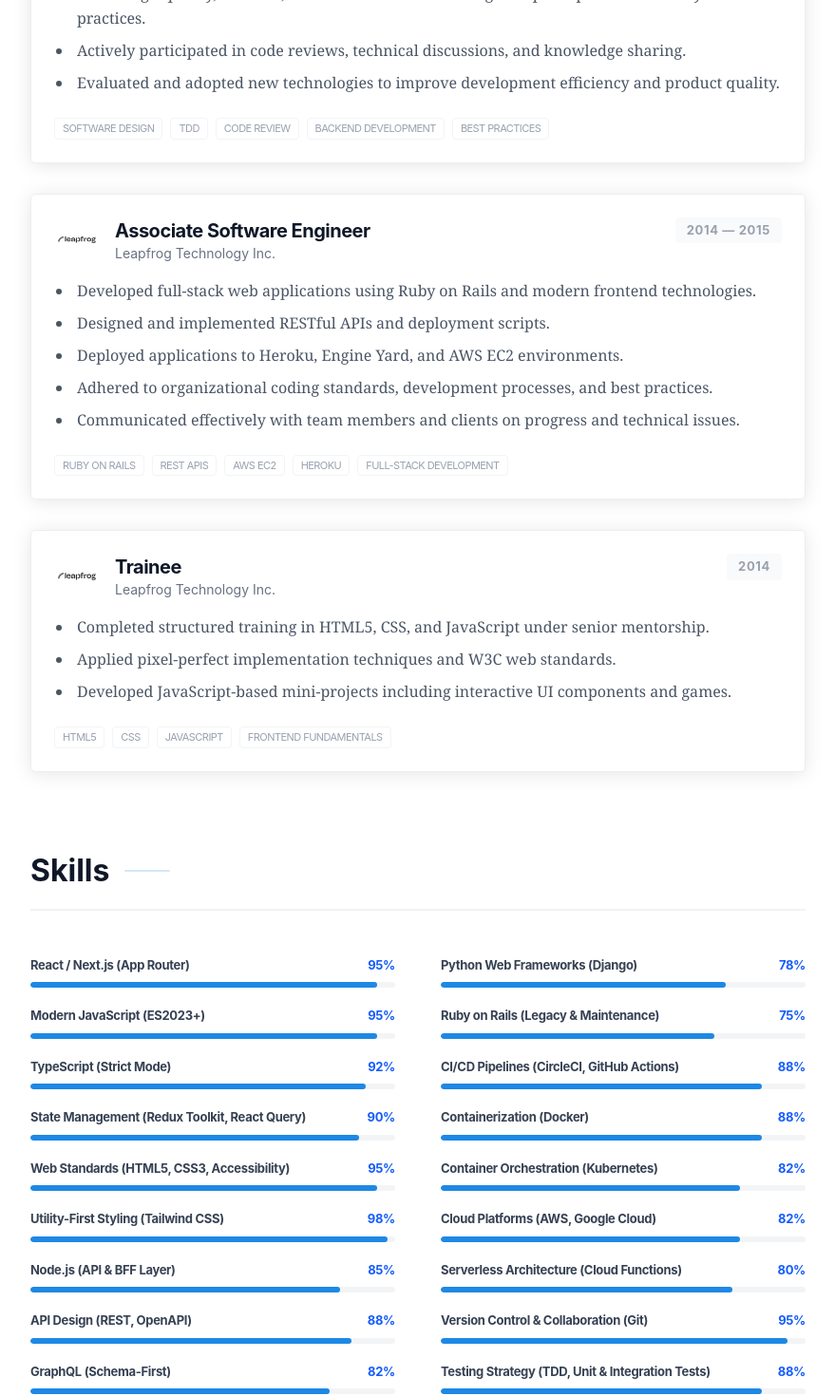
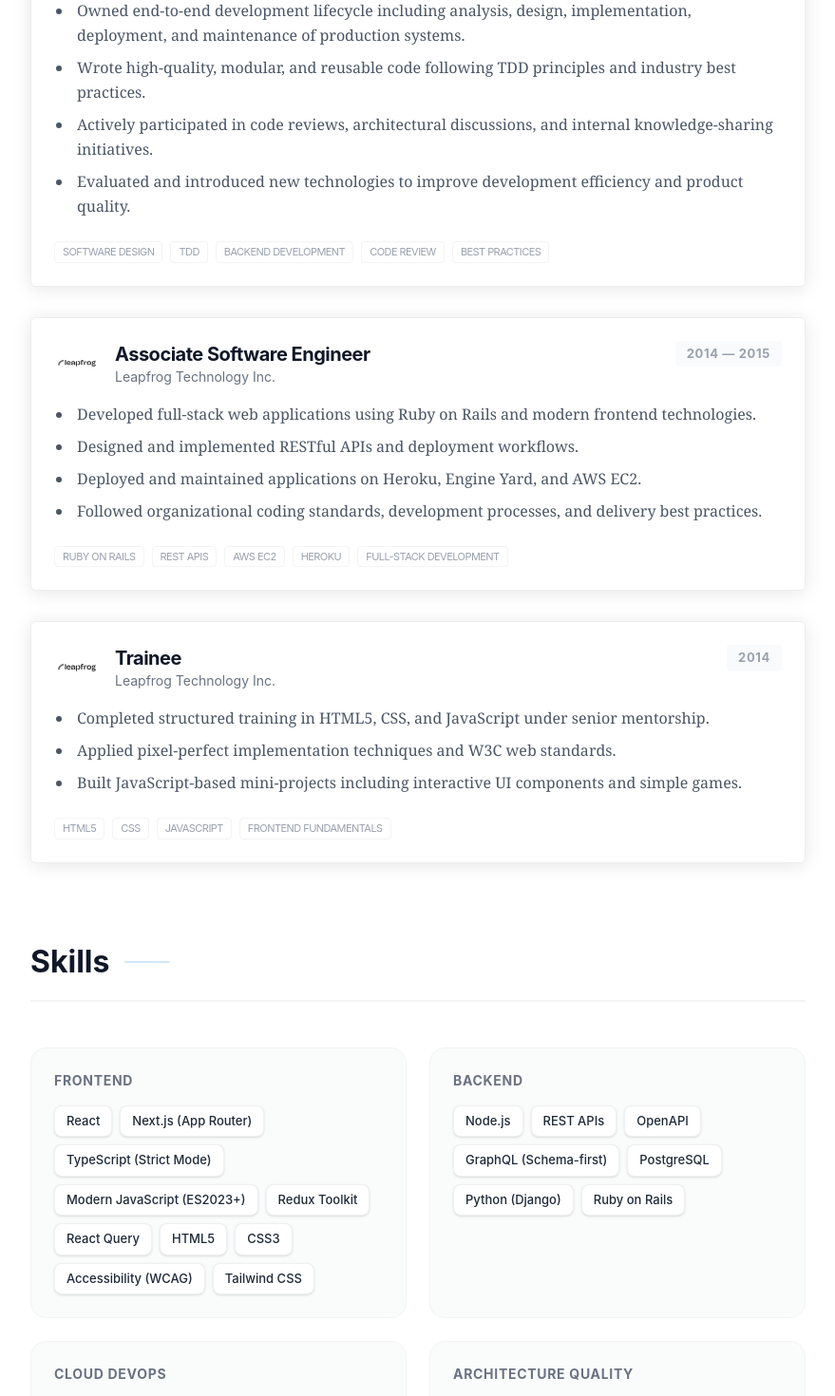
Before and after one commit to joshianuj/aj_resume, a React (Vite) app: page / in a window 1280 px wide. Shown: the part 1320-2790 px from the top of the page at 95% size, without its empty margins (360-1239 px from the left). Built offline with nearby package versions, Linux system fonts and the light colour scheme.

Commit message:
Redesign skills section to modern tag layout

```diff
--- a/src/App.tsx
+++ b/src/App.tsx
@@ -9,7 +9,7 @@ import { Projects } from './components/Projects';
 
 function App() {
   const [isMobileMenuOpen, setIsMobileMenuOpen] = useState(false);
-  const { profile, experience, skills, projects, universityProjects } = resumeData;
+  const { profile, experience, skills, projects, individualProjects } = resumeData;
 
   return (
     <div className="relative min-h-screen bg-white">
@@ -68,9 +68,9 @@ function App() {
             <Projects items={projects} />
           </Section>
 
-          {universityProjects && (
-            <Section title="University Projects" delay={0.4}>
-              <Projects items={universityProjects} isUniversity={true} />
+          {individualProjects && (
+            <Section title="Individual Projects" delay={0.4}>
+              <Projects items={individualProjects} isUniversity={true} />
             </Section>
           )}
         </div>
--- a/src/components/Profile.tsx
+++ b/src/components/Profile.tsx
@@ -41,7 +41,7 @@ export const Profile = ({ profile }: { profile: ProfileData }) => {
                 <div className="w-40 h-40 rounded-full overflow-hidden mb-6 border-2 border-white/10">
                     <img
                         src={profile.image}
-                        alt={profile.name}
+                        alt={`Professional photo of ${profile.name} - ${profile.title}`}
                         className="w-full h-full object-cover"
                     />
                 </div>
--- a/src/components/Skills.tsx
+++ b/src/components/Skills.tsx
@@ -1,73 +1,67 @@
 import { motion, type Variants } from 'framer-motion';
-
-interface Skill {
-    name: string;
-    level: number;
-}
 
 const containerVariants: Variants = {
     hidden: { opacity: 0 },
     visible: {
         opacity: 1,
         transition: {
-            staggerChildren: 0.05
+            staggerChildren: 0.1
         }
     }
 };
 
 const itemVariants: Variants = {
-    hidden: { opacity: 0, x: -20 },
+    hidden: { opacity: 0, y: 10 },
     visible: {
         opacity: 1,
-        x: 0,
+        y: 0,
         transition: {
-            duration: 0.5,
+            duration: 0.4,
             ease: "easeOut"
         }
     }
 };
 
-export const SkillBar = ({ name, level }: { name: string; level: number }) => (
-    <motion.div variants={itemVariants} className="space-y-2">
-        <div className="flex justify-between text-[13px] font-sans font-bold text-gray-700 tracking-tight">
-            <span>{name}</span>
-            <span className="text-blue-600">{level}%</span>
-        </div>
-        <div className="h-1.5 bg-gray-100 rounded-full overflow-hidden">
-            <motion.div
-                initial={{ width: 0 }}
-                whileInView={{ width: `${level}%` }}
-                viewport={{ once: true }}
-                transition={{ duration: 1, ease: "easeOut" }}
-                className="h-full bg-[#1E88E5] rounded-full"
-            />
-        </div>
-    </motion.div>
-);
-
-export const Skills = ({ items }: { items: Skill[] }) => {
-    const half = Math.ceil(items.length / 2);
-    const leftCol = items.slice(0, half);
-    const rightCol = items.slice(half);
+export const Skills = ({ items }: { items: Record<string, string[]> }) => {
+    // Helper to format category keys (e.g. "cloud_devops" -> "Cloud Devops")
+    const formatCategory = (key: string) => {
+        return key
+            .split('_')
+            .map(word => word.charAt(0).toUpperCase() + word.slice(1))
+            .join(' ')
+            .replace('Devops', 'DevOps') // Specific fix for DevOps
+            .replace('Api', 'API');      // Specific fix for API
+    };
 
     return (
         <motion.div
             variants={containerVariants}
             initial="hidden"
             whileInView="visible"
-            viewport={{ once: true, margin: "-100px" }}
-            className="grid grid-cols-1 md:grid-cols-2 gap-x-12 gap-y-6"
+            viewport={{ once: true, margin: "-50px" }}
+            className="grid grid-cols-1 md:grid-cols-2 gap-6"
         >
-            <div className="space-y-5">
-                {leftCol.map((skill) => (
-                    <SkillBar key={skill.name} {...skill} />
-                ))}
-            </div>
-            <div className="space-y-5">
-                {rightCol.map((skill) => (
-                    <SkillBar key={skill.name} {...skill} />
-                ))}
-            </div>
+            {Object.entries(items).map(([category, skills]) => (
+                <motion.div
+                    key={category}
+                    variants={itemVariants}
+                    className="bg-gray-50/80 rounded-2xl p-6 border border-gray-100 hover:border-gray-200 transition-colors"
+                >
+                    <h3 className="text-sm font-bold uppercase tracking-wider text-gray-500 mb-4">
+                        {formatCategory(category)}
+                    </h3>
+                    <div className="flex flex-wrap gap-2">
+                        {skills.map((skill) => (
+                            <span
+                                key={skill}
+                                className="bg-white text-gray-800 text-[13px] font-medium px-3 py-1.5 rounded-lg border border-gray-200/60 shadow-sm"
+                            >
+                                {skill}
+                            </span>
+                        ))}
+                    </div>
+                </motion.div>
+            ))}
         </motion.div>
     );
 };
--- a/src/data/resume.json
+++ b/src/data/resume.json
@@ -31,18 +31,20 @@
             "role": "Senior Software Engineer",
             "period": "2020 — Present",
             "description": [
-                "Designed, developed, and maintained enterprise-scale frontend applications using React and modern JavaScript standards.",
-                "Led and contributed to cloud modernization initiatives, including Google Kubernetes Engine (GKE) infrastructure creation and OpenShift (OCP 4) migration.",
-                "Established and maintained CI/CD standards using GitHub Actions, enabling one-touch and scheduled workflows across microservices.",
-                "Strengthened platform observability and reliability by integrating New Relic monitoring and performance tracking.",
-                "Improved security posture by integrating Prisma vulnerability scanning into CI/CD pipelines, reducing platform risk.",
-                "Collaborated with cross-functional product, platform, and engineering teams while driving architectural decisions, code quality, and operational excellence."
+                "Designed, developed, and maintained enterprise-scale frontend applications using React, TypeScript, and modern JavaScript standards.",
+                "Led cloud modernization initiatives including Google Kubernetes Engine (GKE) infrastructure setup and OpenShift (OCP 4) migration.",
+                "Defined and implemented CI/CD standards using GitHub Actions, enabling one-touch and scheduled deployments across microservices.",
+                "Improved platform observability and reliability by integrating New Relic monitoring and performance analytics.",
+                "Strengthened security posture by integrating Prisma vulnerability scanning into CI/CD pipelines, reducing platform risk and improving compliance.",
+                "Collaborated closely with product, platform, and engineering teams, contributing to architectural decisions, code quality, and operational excellence."
             ],
             "skills": [
                 "React",
-                "JavaScript",
                 "TypeScript",
                 "Frontend Architecture",
+                "Kubernetes",
+                "CI/CD",
+                "Cloud Platforms",
                 "Agile"
             ]
         },
@@ -52,19 +54,19 @@
             "role": "Software Engineer",
             "period": "2017 — 2020",
             "description": [
-                "Implemented CI/CD automation pipelines using CircleCI, Docker, Kubernetes, and Google Cloud Platform.",
+                "Designed and implemented CI/CD automation pipelines using CircleCI, Docker, Kubernetes, and Google Cloud Platform.",
                 "Developed and maintained full-stack web applications using React, Redux, Django, and GraphQL.",
                 "Built Slack bots and automation services using Firebase, Google Cloud Functions, and webhook integrations.",
-                "Designed and deployed serverless solutions, managed logging, and supported SEO optimization.",
-                "Delivered data analytics and visualization solutions using BigQuery and Google Data Studio."
+                "Designed and deployed serverless solutions, managed centralized logging, and supported SEO optimization initiatives.",
+                "Delivered data analytics and visualization solutions using BigQuery and Google Data Studio to support business insights."
             ],
             "skills": [
+                "React",
+                "GraphQL",
+                "Django",
                 "Kubernetes",
                 "Docker",
                 "Google Cloud",
-                "React",
-                "GraphQL",
-                "Django",
                 "CI/CD",
                 "Data Analytics"
             ]
@@ -75,16 +77,16 @@
             "role": "Software Engineer",
             "period": "2015 — 2016",
             "description": [
-                "Led analysis, design, development, deployment, and maintenance of software solutions.",
+                "Owned end-to-end development lifecycle including analysis, design, implementation, deployment, and maintenance of production systems.",
                 "Wrote high-quality, modular, and reusable code following TDD principles and industry best practices.",
-                "Actively participated in code reviews, technical discussions, and knowledge sharing.",
-                "Evaluated and adopted new technologies to improve development efficiency and product quality."
+                "Actively participated in code reviews, architectural discussions, and internal knowledge-sharing initiatives.",
+                "Evaluated and introduced new technologies to improve development efficiency and product quality."
             ],
             "skills": [
                 "Software Design",
                 "TDD",
+                "Backend Development",
                 "Code Review",
-                "Backend Development",
                 "Best Practices"
             ]
         },
@@ -95,10 +97,9 @@
             "period": "2014 — 2015",
             "description": [
                 "Developed full-stack web applications using Ruby on Rails and modern frontend technologies.",
-                "Designed and implemented RESTful APIs and deployment scripts.",
-                "Deployed applications to Heroku, Engine Yard, and AWS EC2 environments.",
-                "Adhered to organizational coding standards, development processes, and best practices.",
-                "Communicated effectively with team members and clients on progress and technical issues."
+                "Designed and implemented RESTful APIs and deployment workflows.",
+                "Deployed and maintained applications on Heroku, Engine Yard, and AWS EC2.",
+                "Followed organizational coding standards, development processes, and delivery best practices."
             ],
             "skills": [
                 "Ruby on Rails",
@@ -116,7 +117,7 @@
             "description": [
                 "Completed structured training in HTML5, CSS, and JavaScript under senior mentorship.",
                 "Applied pixel-perfect implementation techniques and W3C web standards.",
-                "Developed JavaScript-based mini-projects including interactive UI components and games."
+                "Built JavaScript-based mini-projects including interactive UI components and simple games."
             ],
             "skills": [
                 "HTML5",
@@ -126,108 +127,51 @@
             ]
         }
     ],
-    "skills": [
-        {
-            "name": "React / Next.js (App Router)",
-            "level": 95,
-            "category": "Frontend"
-        },
-        {
-            "name": "Modern JavaScript (ES2023+)",
-            "level": 95,
-            "category": "Frontend"
-        },
-        {
-            "name": "TypeScript (Strict Mode)",
-            "level": 92,
-            "category": "Frontend"
-        },
-        {
-            "name": "State Management (Redux Toolkit, React Query)",
-            "level": 90,
-            "category": "Frontend"
-        },
-        {
-            "name": "Web Standards (HTML5, CSS3, Accessibility)",
-            "level": 95,
-            "category": "Frontend"
-        },
-        {
-            "name": "Utility-First Styling (Tailwind CSS)",
-            "level": 98,
-            "category": "Frontend"
-        },
-        {
-            "name": "Node.js (API & BFF Layer)",
-            "level": 85,
-            "category": "Backend"
-        },
-        {
-            "name": "API Design (REST, OpenAPI)",
-            "level": 88,
-            "category": "Backend"
-        },
-        {
-            "name": "GraphQL (Schema-First)",
-            "level": 82,
-            "category": "Backend"
-        },
-        {
-            "name": "Relational Databases (PostgreSQL)",
-            "level": 82,
-            "category": "Backend"
-        },
-        {
-            "name": "Python Web Frameworks (Django)",
-            "level": 78,
-            "category": "Backend"
-        },
-        {
-            "name": "Ruby on Rails (Legacy & Maintenance)",
-            "level": 75,
-            "category": "Backend"
-        },
-        {
-            "name": "CI/CD Pipelines (CircleCI, GitHub Actions)",
-            "level": 88,
-            "category": "DevOps"
-        },
-        {
-            "name": "Containerization (Docker)",
-            "level": 88,
-            "category": "DevOps"
-        },
-        {
-            "name": "Container Orchestration (Kubernetes)",
-            "level": 82,
-            "category": "DevOps"
-        },
-        {
-            "name": "Cloud Platforms (AWS, Google Cloud)",
-            "level": 82,
-            "category": "Cloud"
-        },
-        {
-            "name": "Serverless Architecture (Cloud Functions)",
-            "level": 80,
-            "category": "Cloud"
-        },
-        {
-            "name": "Version Control & Collaboration (Git)",
-            "level": 95,
-            "category": "Tools"
-        },
-        {
-            "name": "Testing Strategy (TDD, Unit & Integration Tests)",
-            "level": 88,
-            "category": "Quality"
-        },
-        {
-            "name": "System Design & Scalability",
-            "level": 82,
-            "category": "Architecture"
-        }
-    ],
+    "skills": {
+        "frontend": [
+            "React",
+            "Next.js (App Router)",
+            "TypeScript (Strict Mode)",
+            "Modern JavaScript (ES2023+)",
+            "Redux Toolkit",
+            "React Query",
+            "HTML5",
+            "CSS3",
+            "Accessibility (WCAG)",
+            "Tailwind CSS"
+        ],
+        "backend": [
+            "Node.js",
+            "REST APIs",
+            "OpenAPI",
+            "GraphQL (Schema-first)",
+            "PostgreSQL",
+            "Python (Django)",
+            "Ruby on Rails"
+        ],
+        "cloud_devops": [
+            "AWS",
+            "Google Cloud",
+            "Serverless Architecture",
+            "Docker",
+            "Kubernetes",
+            "GitHub Actions",
+            "CircleCI"
+        ],
+        "architecture_quality": [
+            "System Design",
+            "Scalability",
+            "Test-Driven Development (TDD)",
+            "Unit Testing",
+            "Integration Testing"
+        ],
+        "tools_collaboration": [
+            "Git",
+            "GitHub",
+            "Agile Development",
+            "Cross-functional Collaboration"
+        ]
+    },
     "projects": [
         {
             "title": "OnTarget Technology",
@@ -263,23 +207,32 @@
             ]
         }
     ],
-    "universityProjects": [
+    "individualProjects": [
         {
-            "title": "Data Analytics of Irregular Sensor data",
-            "description": "Application of a decision tree classifier data in frequency domain, extracting features from data to classify and predict the data-set",
+            "title": "Real-time Multiplayer Game (Pew Pew)",
+            "description": "Hackathon-winning real-time multiplayer game featuring low-latency player synchronization and fast-paced gameplay mechanics, developed under time constraints.",
+            "tech": [
+                "JavaScript",
+                "WebSockets"
+            ],
+            "achievement": "Winner – React Riot Hackathon"
+        },
+        {
+            "title": "Data Analytics of Irregular Sensor Data",
+            "description": "Applied decision tree classifiers to frequency-domain sensor data, extracting features to classify and predict irregular datasets.",
             "tech": [
                 "Python",
-                "Numpy",
+                "NumPy",
                 "Pandas",
                 "Scikit-learn"
             ]
         },
         {
             "title": "Convolution Neural Network Analysis",
-            "description": "Using Pyqt for camera interface and count the number of fingers displayed using CNN with help of tensor flow",
+            "description": "Built a real-time camera interface using PyQt and implemented a convolutional neural network to detect and count fingers using image data.",
             "tech": [
                 "Python",
-                "Pyqt",
+                "PyQt",
                 "TensorFlow",
                 "OpenCV"
             ]
```
Also changed, not shown: 1 other file (tests, documents, lock files or other folders).
